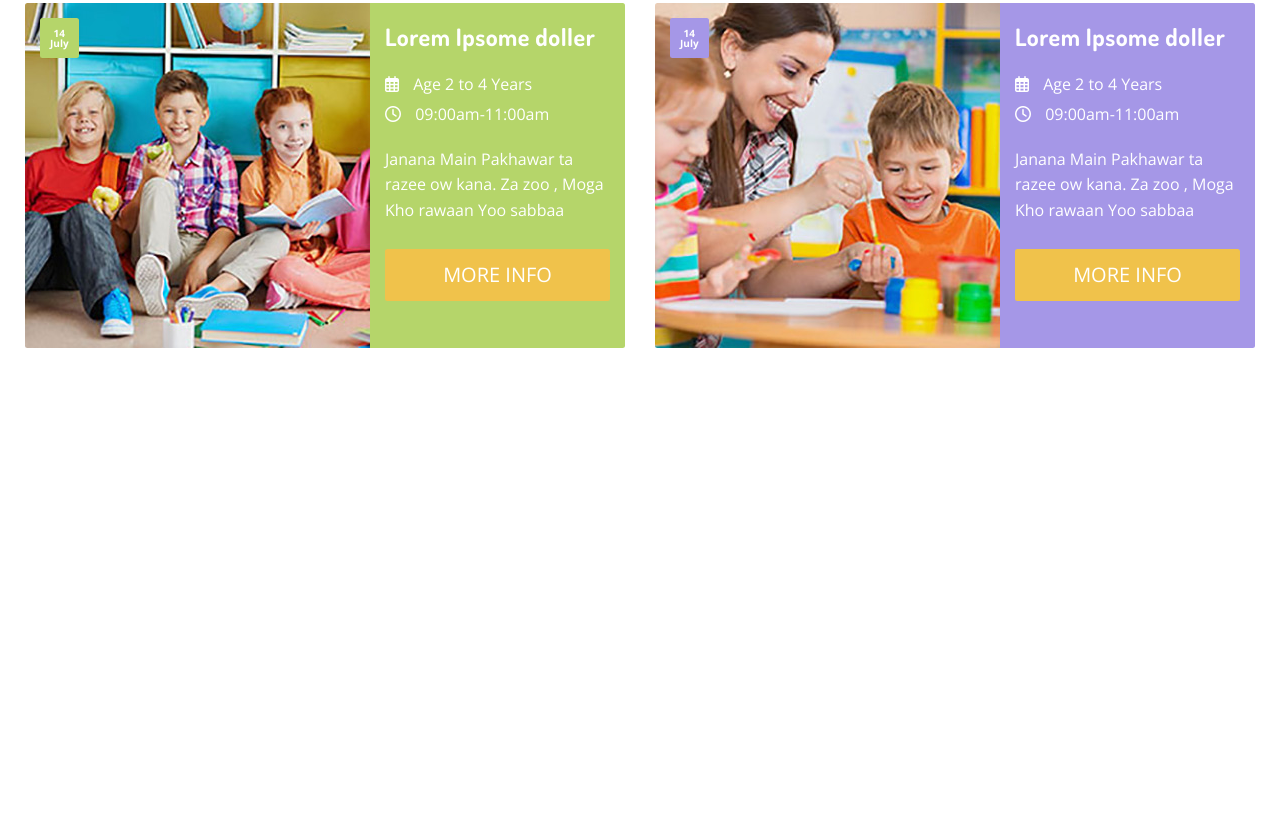
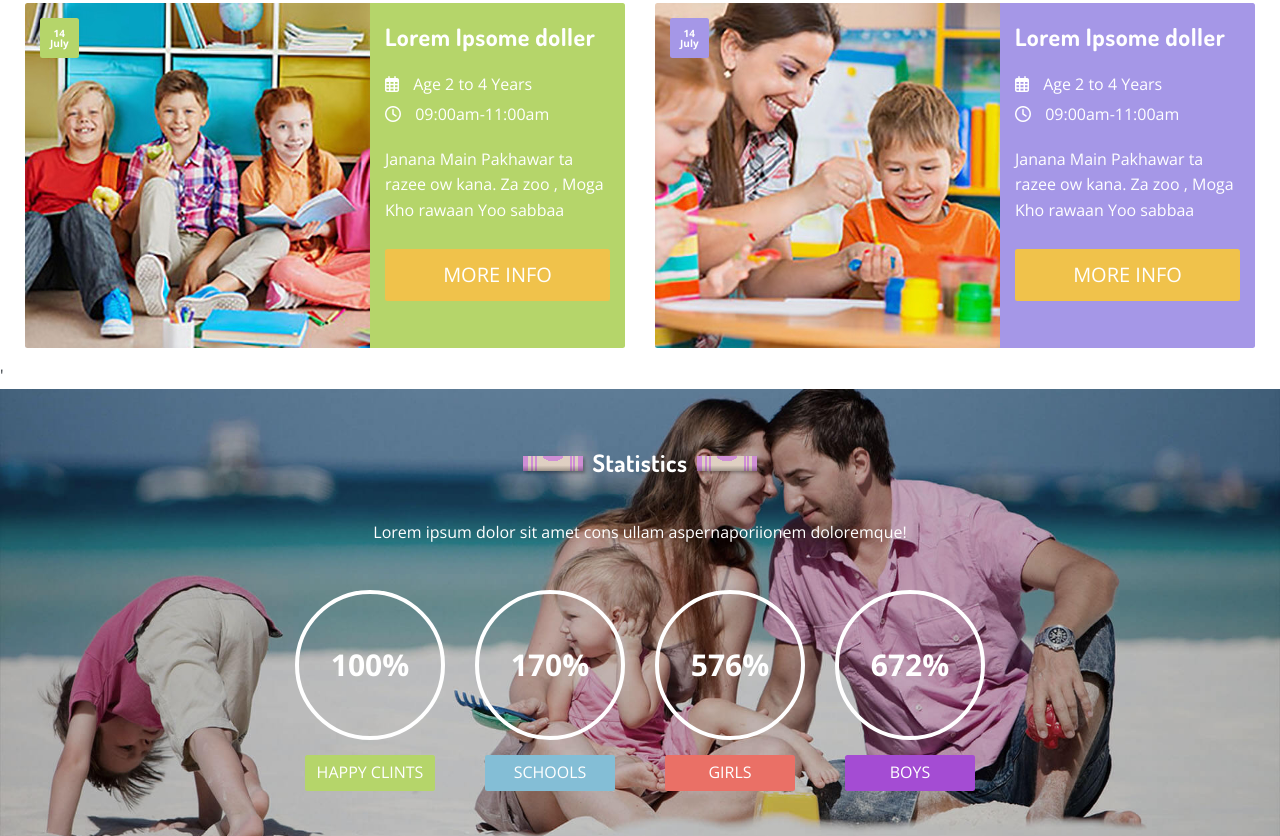
Before and after one commit to Arifullahkhan1/My_School, a plain HTML site: page index.html in a window 1280 px wide. Shown: the part 2712-3548 px from the top of the page. Before the commit the page ends 3075 px from the top, so only its background shows below. Drawn offline with nearby package versions, Linux system fonts and the light colour scheme.

Commit message:
Statistic part complited

```diff
--- a/css/base.css
+++ b/css/base.css
@@ -113,6 +113,8 @@
     ******* Background Colores ***
     ******************************/
 
+    .bg-nice, .btn-nice {background-color: var(--color-nice);}
+
     .bg-primary, .btn-primary {background-color: var(--color-primary);}
     .bg-secondary, .btn-secondary{background-color: var(--color-secondy);}
     .bg-success, .btn-success{background-color: var(--color-success);}
--- a/css/layout.css
+++ b/css/layout.css
@@ -8,6 +8,10 @@
 
 .pr-4, .px-4 {padding-right: var(--distance-4);}
 .pl-4, .px-4 {padding-left:   var(--distance-4);}
+
+.pr-2, .py-2 {padding-top: var(--distance-2);}
+.pl-2, .py-2 {padding-bottom:   var(--distance-2);}
+
 .pr-12, .px-12 {padding-right: var(--distance-12);}
 .pl-12, .px-12  {padding-left:   var(--distance-12);}
 
@@ -96,7 +100,11 @@ nav div a:not(:first-child){margin-left: var(--distance-12);}
 .border-radiusi{border-radius: var(--border-redius-smi);}
 .border-bottom-xs{border-bottom: var(--border-xs);}
 .border-sm{border: var(--border-sm);}
+.border-lg{border: var(--border-lg);}
+
 .border-transparent{border: var(--border-transparent);}
+.border-radius{border-radius: var(--border-redius-sm);}
+
 
 /* picture sizew*/
 .logo-width{ max-width: 13rem;}
@@ -138,4 +146,10 @@ nav div a:not(:first-child){margin-left: var(--distance-12);}
     transform: translate(-50%, -50%);
 }
 
-/* */
+/* Back ground imAGE*/
+.statistics-image{
+    background-image: url('../images/fun-facts/fun-facts-bg-img.jpg');
+    background-repeat: no-repeat;
+    background-size: cover;
+    background-position:center;
+}
--- a/index.html
+++ b/index.html
@@ -368,10 +368,12 @@
         <!-- Class cards headins  -->
         <section class="d-flex justify-content-center align-items-center  mb-15 mt-10">
 
-        <div class="crayon" style="--crayon-color:#1f0adf; --crayon-paper-color: #abd0fa; --crayon-line-color:#1f0adf;">
+            <div class="crayon"
+                style="--crayon-color:#1f0adf; --crayon-paper-color: #abd0fa; --crayon-line-color:#1f0adf;">
             </div>
             <h2 class="mx-4 text-nice ">Our Classes</h2>
-        <div class="crayon" style="--crayon-color:#1f0adf; --crayon-paper-color: #abd0fa; --crayon-line-color:#1f0adf;">
+            <div class="crayon"
+                style="--crayon-color:#1f0adf; --crayon-paper-color: #abd0fa; --crayon-line-color:#1f0adf;">
             </div>
 
 
@@ -384,15 +386,19 @@
                 <div class="d-flex position-relative overflow-hidden border-radius m-6 card-width">
                     <img src="images/events/events-img1.jpg" class="img-lg-width" alt=" kids playing at classroom">
 
-                   <div class="d-flex  flex-column p-6 bg-info " >
+                    <div class="d-flex  flex-column p-6 bg-info ">
                         <h2 class="mb-6">Lorem Ipsome doller</h2>
-                       <div><i class=" far fa-calendar-alt mr-4 mb-4" ></i> Age 2 to 4 Years</div>
-                       <div><i class=" far fa-clock mr-4 mb-10" ></i> 09:00am-11:00am</div>
-                       <div class="mb-10"> Janana Main Pakhawar ta razee ow kana. Za zoo , Moga Kho rawaan Yoo sabbaa</div>
-                       <a href="#" class="btn-warning text-size-lg text-uppercase text-center border-radius shadow-lg p-4 mmb-4 text-decoration-none text-white">More Info </a>
+                        <div><i class=" far fa-calendar-alt mr-4 mb-4"></i> Age 2 to 4 Years</div>
+                        <div><i class=" far fa-clock mr-4 mb-10"></i> 09:00am-11:00am</div>
+                        <div class="mb-10"> Janana Main Pakhawar ta razee ow kana. Za zoo , Moga Kho rawaan Yoo sabbaa
+                        </div>
+                        <a href="#"
+                            class="btn-warning text-size-lg text-uppercase text-center border-radius shadow-lg p-4 mmb-4 text-decoration-none text-white">More
+                            Info </a>
 
                     </div>
-                   <div class="d-flex  flex-column justify-content-center align-items-center text-size-xxs lh-sm border-radius bg-info position-absolute m-6 p-4 text-bold">
+                    <div
+                        class="d-flex  flex-column justify-content-center align-items-center text-size-xxs lh-sm border-radius bg-info position-absolute m-6 p-4 text-bold">
                         <div>14</div>
                         <div>July</div>
                     </div>
@@ -402,15 +408,19 @@
                 <div class="d-flex position-relative overflow-hidden border-radius m-6 card-width">
                     <img src="images/events/events-img2.jpg" class="img-lg-width" alt=" kids playing at classroom">
 
-                <div class="d-flex  flex-column p-6 bg-cozy " >
+                    <div class="d-flex  flex-column p-6 bg-cozy ">
                         <h2 class="mb-6">Lorem Ipsome doller</h2>
-                    <div><i class=" far fa-calendar-alt mr-4 mb-4" ></i> Age 2 to 4 Years</div>
-                    <div><i class=" far fa-clock mr-4 mb-10" ></i> 09:00am-11:00am</div>
-                    <div class="mb-10"> Janana Main Pakhawar ta razee ow kana. Za zoo , Moga Kho rawaan Yoo sabbaa</div>
-                    <a href="#" class="btn-warning text-size-lg text-uppercase text-center border-radius shadow-lg p-4 mmb-4 text-decoration-none text-white">More Info </a>
+                        <div><i class=" far fa-calendar-alt mr-4 mb-4"></i> Age 2 to 4 Years</div>
+                        <div><i class=" far fa-clock mr-4 mb-10"></i> 09:00am-11:00am</div>
+                        <div class="mb-10"> Janana Main Pakhawar ta razee ow kana. Za zoo , Moga Kho rawaan Yoo sabbaa
+                        </div>
+                        <a href="#"
+                            class="btn-warning text-size-lg text-uppercase text-center border-radius shadow-lg p-4 mmb-4 text-decoration-none text-white">More
+                            Info </a>
 
                     </div>
-                <div class="d-flex  flex-column justify-content-center align-items-center text-size-xxs lh-sm border-radius bg-cozy position-absolute m-6 p-4 text-bold">
+                    <div
+                        class="d-flex  flex-column justify-content-center align-items-center text-size-xxs lh-sm border-radius bg-cozy position-absolute m-6 p-4 text-bold">
                         <div>14</div>
                         <div>July</div>
                     </div>
@@ -420,15 +430,19 @@
                 <div class="d-flex position-relative overflow-hidden border-radius m-6 card-width">
                     <img src="images/events/events-img3.jpg" class="img-lg-width" alt=" kids playing at classroom">
 
-            <div class="d-flex  flex-column p-6 bg-success " >
+                    <div class="d-flex  flex-column p-6 bg-success ">
                         <h2 class="mb-6">Lorem Ipsome doller</h2>
-                <div><i class=" far fa-calendar-alt mr-4 mb-4" ></i> Age 2 to 4 Years</div>
-                <div><i class=" far fa-clock mr-4 mb-10" ></i> 09:00am-11:00am</div>
-                <div class="mb-10"> Janana Main Pakhawar ta razee ow kana. Za zoo , Moga Kho rawaan Yoo sabbaa</div>
-                <a href="#" class="btn-warning text-size-lg text-uppercase text-center border-radius shadow-lg p-4 mmb-4 text-decoration-none text-white">More Info </a>
+                        <div><i class=" far fa-calendar-alt mr-4 mb-4"></i> Age 2 to 4 Years</div>
+                        <div><i class=" far fa-clock mr-4 mb-10"></i> 09:00am-11:00am</div>
+                        <div class="mb-10"> Janana Main Pakhawar ta razee ow kana. Za zoo , Moga Kho rawaan Yoo sabbaa
+                        </div>
+                        <a href="#"
+                            class="btn-warning text-size-lg text-uppercase text-center border-radius shadow-lg p-4 mmb-4 text-decoration-none text-white">More
+                            Info </a>
 
                     </div>
-            <div class="d-flex  flex-column justify-content-center align-items-center text-size-xxs lh-sm border-radius bg-success position-absolute m-6 p-4 text-bold">
+                    <div
+                        class="d-flex  flex-column justify-content-center align-items-center text-size-xxs lh-sm border-radius bg-success position-absolute m-6 p-4 text-bold">
                         <div>14</div>
                         <div>July</div>
                     </div>
@@ -440,15 +454,19 @@
                 <div class="d-flex position-relative overflow-hidden border-radius m-6 card-width">
                     <img src="images/events/events-img4.jpg" class="img-lg-width" alt=" kids playing at classroom">
 
-        <div class="d-flex  flex-column p-6 bg-primary " >
+                    <div class="d-flex  flex-column p-6 bg-primary ">
                         <h2 class="mb-6">Lorem Ipsome doller</h2>
-            <div><i class=" far fa-calendar-alt mr-4 mb-4" ></i> Age 2 to 4 Years</div>
-            <div><i class=" far fa-clock mr-4 mb-10" ></i> 09:00am-11:00am</div>
-            <div class="mb-10"> Janana Main Pakhawar ta razee ow kana. Za zoo , Moga Kho rawaan Yoo sabbaa</div>
-            <a href="#" class="btn-warning text-size-lg text-uppercase text-center border-radius shadow-lg p-4 mmb-4 text-decoration-none text-white">More Info </a>
+                        <div><i class=" far fa-calendar-alt mr-4 mb-4"></i> Age 2 to 4 Years</div>
+                        <div><i class=" far fa-clock mr-4 mb-10"></i> 09:00am-11:00am</div>
+                        <div class="mb-10"> Janana Main Pakhawar ta razee ow kana. Za zoo , Moga Kho rawaan Yoo sabbaa
+                        </div>
+                        <a href="#"
+                            class="btn-warning text-size-lg text-uppercase text-center border-radius shadow-lg p-4 mmb-4 text-decoration-none text-white">More
+                            Info </a>
 
                     </div>
-        <div class="d-flex  flex-column justify-content-center align-items-center text-size-xxs lh-sm border-radius bg-primary position-absolute m-6 p-4 text-bold">
+                    <div
+                        class="d-flex  flex-column justify-content-center align-items-center text-size-xxs lh-sm border-radius bg-primary position-absolute m-6 p-4 text-bold">
                         <div>14</div>
                         <div>July</div>
                     </div>
@@ -456,6 +474,65 @@
                 </div>
 
 
+        </section>
+        <!-- Statistic part-->'
+        <section class="p-12 text-white  statistics-image ">
+            <!-- Statistic heading-->
+            <section class="d-flex justify-content-center align-items-center  mb-15 mt-10 ">
+
+                <div class="crayon"
+                    style="--crayon-color:#cf8ed5; --crayon-paper-color: #e4e4bcc2; --crayon-line-color:#cf8ed5;">
+                </div>
+                <h2 class="mx-4 text-white ">Statistics</h2>
+                <div class="crayon"
+                    style="--crayon-color:#cf8ed5; --crayon-paper-color: #e4e4bcc2; --crayon-line-color:#cf8ed5;">
+                </div>
+
+
+            </section>
+            <!-- statistic Text-->
+            <div class="text-center mb-12">Lorem ipsum dolor sit amet cons ullam aspernaporiionem doloremque!</div>
+            <!-- Text circal-->
+            <div class="d-flex justify-content-center align-items-center text-center">
+                <div class="d-flex">
+                    <!-- circal-->
+                    <div class="d-flex flex-column m-6 ">
+                        <div
+                            class="d-flex flex-column justify-content-center align-items-center circal circal-lg border-lg">
+                            <div class="text-bold text-size-xxl">100%</div>
+                        </div>
+                        <div class="text-uppercase bg-success mx-4 py-2 mt-6 border-radius">Happy Clints</div>
+
+                    </div>
+                    <div class="d-flex flex-column m-6 ">
+                        <div
+                            class="d-flex flex-column justify-content-center align-items-center circal circal-lg border-lg">
+                            <div class="text-bold text-size-xxl">170%</div>
+                        </div>
+                        <div class="text-uppercase bg-info mx-4 py-2 mt-6 border-radius">Schools</div>
+
+                    </div>
+                    <div class="d-flex flex-column m-6 ">
+                        <div
+                            class="d-flex flex-column justify-content-center align-items-center circal circal-lg border-lg">
+                            <div class="text-bold text-size-xxl">576%</div>
+                        </div>
+                        <div class="text-uppercase bg-danger mx-4 py-2 mt-6 border-radius">Girls</div>
+
+                    </div>
+                    <div class="d-flex flex-column m-6 ">
+                        <div
+                            class="d-flex flex-column justify-content-center align-items-center circal circal-lg border-lg">
+                            <div class="text-bold text-size-xxl">672%</div>
+                        </div>
+                        <div class="text-uppercase bg-nice mx-4 py-2 mt-6 border-radius">Boys</div>
+
+                    </div>
+
+                </div>
+
+
+            </div>
         </section>
 
 
```
Lines whose indentation alone changed are shown as unchanged.
